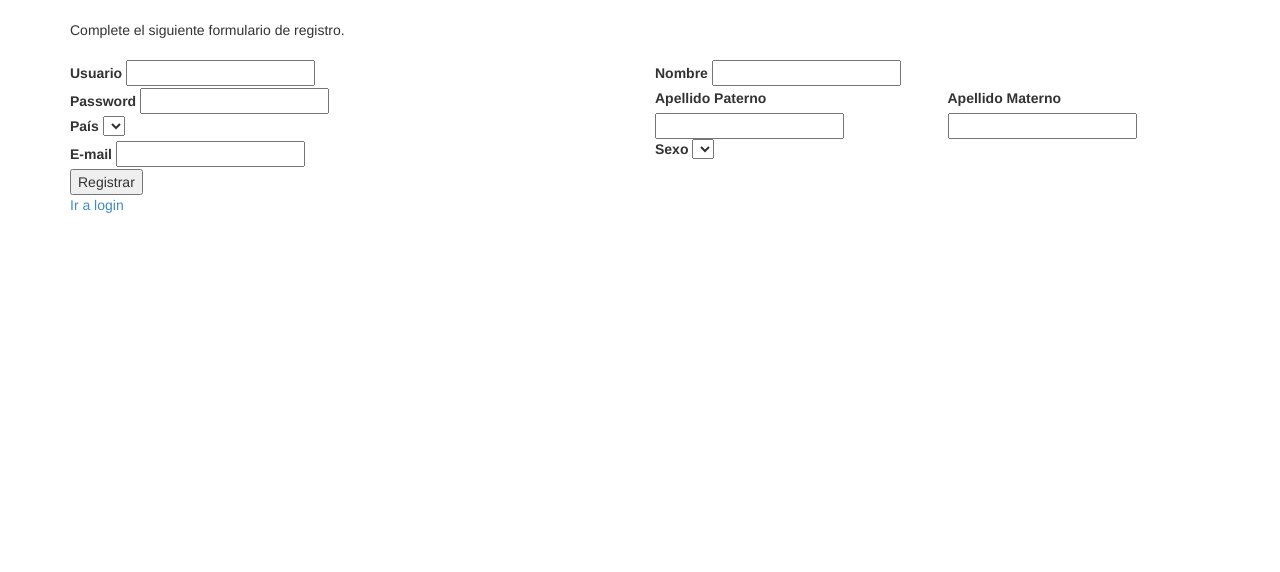
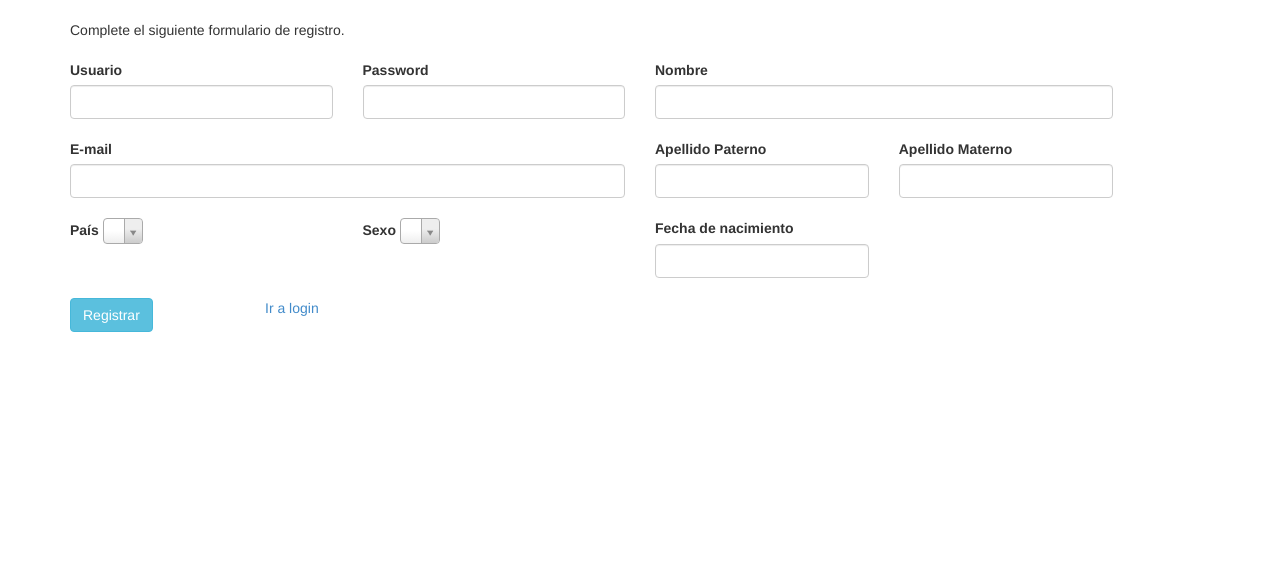
Before and after one commit to matpardo/NerfmePls, a CodeIgniter app: page /index.php/user/register in a window 1280 px wide. Shown: the part 54-626 px from the top of the page. Run offline with CodeIgniter, Linux system fonts and the light colour scheme; data that the repository does not hold is empty.

Commit message:
comentarios y fixes pequeños a swas que no recuerdo ya xD

```diff
--- a/application/controllers/element.php
+++ b/application/controllers/element.php
@@ -88,6 +88,7 @@
 	    function process_comments(){
 	    	$data = $_POST;
 	    	$data['user_id'] = $this->session->userdata('id');
+	    	$data['created'] = date("Y-m-d H:i:s");
 
 	    	$this->load->model('Comment_model','Comment',TRUE);
 
--- a/application/models/comment_model.php
+++ b/application/models/comment_model.php
@@ -69,7 +69,7 @@ class Comment_model extends CI_Model {
      * @return [type]     [description]
      */
     public function get_comments($id = NULL) {
-        $sql = 'SELECT * FROM comments INNER JOIN users ON comments.user_id = users.id WHERE comments.element_id = ?';
+        $sql = 'SELECT * FROM comments INNER JOIN users ON comments.user_id = users.id WHERE comments.element_id = ? ORDER BY comments.created desc';
 
         $result = $this->db->query($sql,array($id))->result_array();
         if ($result) {
--- a/application/views/layout_login.php
+++ b/application/views/layout_login.php
@@ -6,9 +6,19 @@
     <meta name="viewport" content="width=device-width, initial-scale=1">
     <title><?php echo 'Iniciar Sesión';?></title>
 
-    <?php echo link_tag('assets/css/bootstrap.min.css'); ?>
+   <?php echo link_tag('assets/css/bootstrap.min.css'); ?>
     <?php echo link_tag('assets/css/home.css'); ?>
     <?php echo link_tag('assets/css/font-awesome.min.css'); ?>
+    <?php echo link_tag('assets/css/select2-bootstrap.css'); ?>
+    <?php echo link_tag('assets/css/select2.css'); ?>
+    <?php echo link_tag('assets/css/datepicker.css'); ?>
+
+    <?php echo script_tag('assets/js/jquery-2.1.0.min.js'); ?>
+    <?php echo script_tag('assets/js/bootstrap.min.js'); ?>
+    <?php echo script_tag('assets/js/bootbox.min.js'); ?>
+    <?php echo script_tag('assets/js/select2.min.js'); ?>
+    <?php echo script_tag('assets/js/select2_locale_es.js'); ?>
+    <?php echo script_tag('assets/js/bootstrap-datepicker.js'); ?>
 
   </head>
   <body>
@@ -45,9 +55,6 @@
   </div>
 </div>
 
-<?php echo script_tag('assets/js/jquery-2.1.0.min.js'); ?>
-<?php echo script_tag('assets/js/bootstrap.min.js'); ?>
-<?php echo script_tag('assets/js/bootbox.min.js'); ?>
 
 </body>
 </html>
--- a/application/views/layout_main.php
+++ b/application/views/layout_main.php
@@ -38,7 +38,7 @@
           <li><?php echo anchor('element/restaurant/', 'Restaurantes', array('title' => 'Restaurantes')); ?></li>
 
           <?php //if ($_SESSION['Auth']['User']['group_id'] == 1): ?>
-          <li><a href="user/admin">Administrar</a></li>
+          <li><a href="/user/admin">Administrar</a></li>
           <?php //endif ?>
           <li><?php echo anchor('user/logout/', 'Cerrar Sesión', array('title' => 'Cerrar Sesión','class' => 'btn btn-link')); ?></li>
         </ul>
--- a/application/views/user/register.php
+++ b/application/views/user/register.php
@@ -25,47 +25,78 @@
 ?>
 	Complete el siguiente formulario de registro.<br><br>
 	<?php  echo form_open('User/checkRegister')."\n"; ?>
+	<?php  echo form_hidden('group_id','2'); ?>
 	<div class="row">
 		<div class="col-sm-6">
-			<?php  echo form_hidden('group_id','2'); ?>
-			<?php  echo form_label('Usuario', 'usuario')."\n"; ?>
-			<?php  echo form_input('username')."\n"."<br>"; ?>
-			<?php  echo form_label('Password', 'pass')."\n"; ?>
-			<?php  echo form_password('password')."\n"."<br>"; ?>
-			<?php  echo form_label('País', 'country')."\n"; ?>
-			<?php  echo form_dropdown('country_id', $country_option, $country_option['1'])."<br>"; ?>
-			<?php  echo form_label('E-mail', 'mail')."\n"; ?>
-			<?php  echo form_input('mail')."\n"."<br>"; ?>
+			<div class="row">
+				<div class="col-sm-6">
+					<?php  echo form_label('Usuario', 'usuario')."\n"; ?>
+					<?php  echo form_input(array('class' =>'form-control' ,'name' => 'username'))."\n"."<br>"; ?>
+				</div>
+				<div class="col-sm-6">
+					<?php  echo form_label('Password', 'pass')."\n"; ?>
+					<?php  echo form_password(array('class' =>'form-control' ,'name' => 'password'))."\n"."<br>"; ?>
+				</div>
+			</div>
+			<div class="row">
+				<div class="col-sm-12">
+					<?php  echo form_label('E-mail', 'mail')."\n"; ?>
+					<?php  echo form_input(array('class' =>'form-control' ,'name' => 'mail'))."\n"."<br>"; ?>
+				</div>
+			</div>
+			<div class="row">
+				<div class="col-sm-6">
+					<?php  echo form_label('País', 'country')."\n"; ?>
+					<?php  echo form_dropdown('country_id', $country_option, $country_option['1'],'class = "input-xl select-2"')."<br>"; ?>
+				</div>
+				<div class="col-sm-6">
+					<?php  echo form_label('Sexo', 'sex')."\n"; ?>
+					<?php  echo form_dropdown('sex_id', $sexes_option, $sexes_option['1'],'class = "select-2"')."<br>"; ?>
+				</div>
+			</div>
 
 		</div>
-		<div class="col-sm-6">
+		<div class="col-sm-5">
 			<div class="row">
 				<div class="col-sm-12">
 					<?php  echo form_label('Nombre', 'name')."\n"; ?>
-					<?php  echo form_input('name')."\n"."<br>"; ?>
+					<?php  echo form_input(array('class' => 'form-control' ,'name' => 'name'))."\n"."<br>"; ?>
 				</div>
 			</div>
 			<div class="row">
 				<div class="col-sm-6">
 					<?php  echo form_label('Apellido Paterno', 'lastname_f')."\n"; ?>
-					<?php  echo form_input('lastname_f')."\n"."<br>"; ?>
+					<?php  echo form_input(array('class' => 'form-control' ,'name' => 'lastname_f'))."\n"."<br>"; ?>
 				</div>
 				<div class="col-sm-6">
 					<?php  echo form_label('Apellido Materno', 'lastname_m')."\n"; ?>
-					<?php  echo form_input('lastname_m')."\n"."<br>"; ?>
+					<?php  echo form_input(array('class' => 'form-control' ,'name' => 'lastname_m'))."\n"."<br>"; ?>
 				</div>
 			</div>
 			<div class="row">
-				<div class="col-sm-12">
-					<?php  echo form_label('Sexo', 'sex')."\n"; ?>
-					<?php  echo form_dropdown('sex_id', $sexes_option, $sexes_option['1'])."<br>"; ?>
+				<div class="col-sm-6">
+					<?php  echo form_label('Fecha de nacimiento', 'birth_date')."\n"; ?>
+					<?php  echo form_input(array('class' => 'form-control datepicker' ,'name' => 'birth_date'))."\n"."<br>"; ?>
 				</div>
 			</div>
 		</div>
 	</div>
+	<div class="row">
+		<div class="col-sm-2">
+			<?php  echo form_submit(array('value' => 'Registrar','class' =>'btn btn-info')); ?>
+			<?php  echo form_close(); ?>
+		</div>
+		<div class="col-sm-4">
+			<?php  echo anchor('/user/', 'Ir a login'); ?>
 
-	<?php  echo form_submit('send', 'Registrar'); ?>
-	<?php  echo form_close(); ?>
+		</div>
+	</div>
 
 
-	<?php  echo anchor('/user/', 'Ir a login'); ?>
+
+	<script>
+    $(document).ready(function(){
+      $('.datepicker').datepicker({format : 'yyyy/mm/dd'});
+      $('.select-2').select2();
+    });
+  	</script>
```
